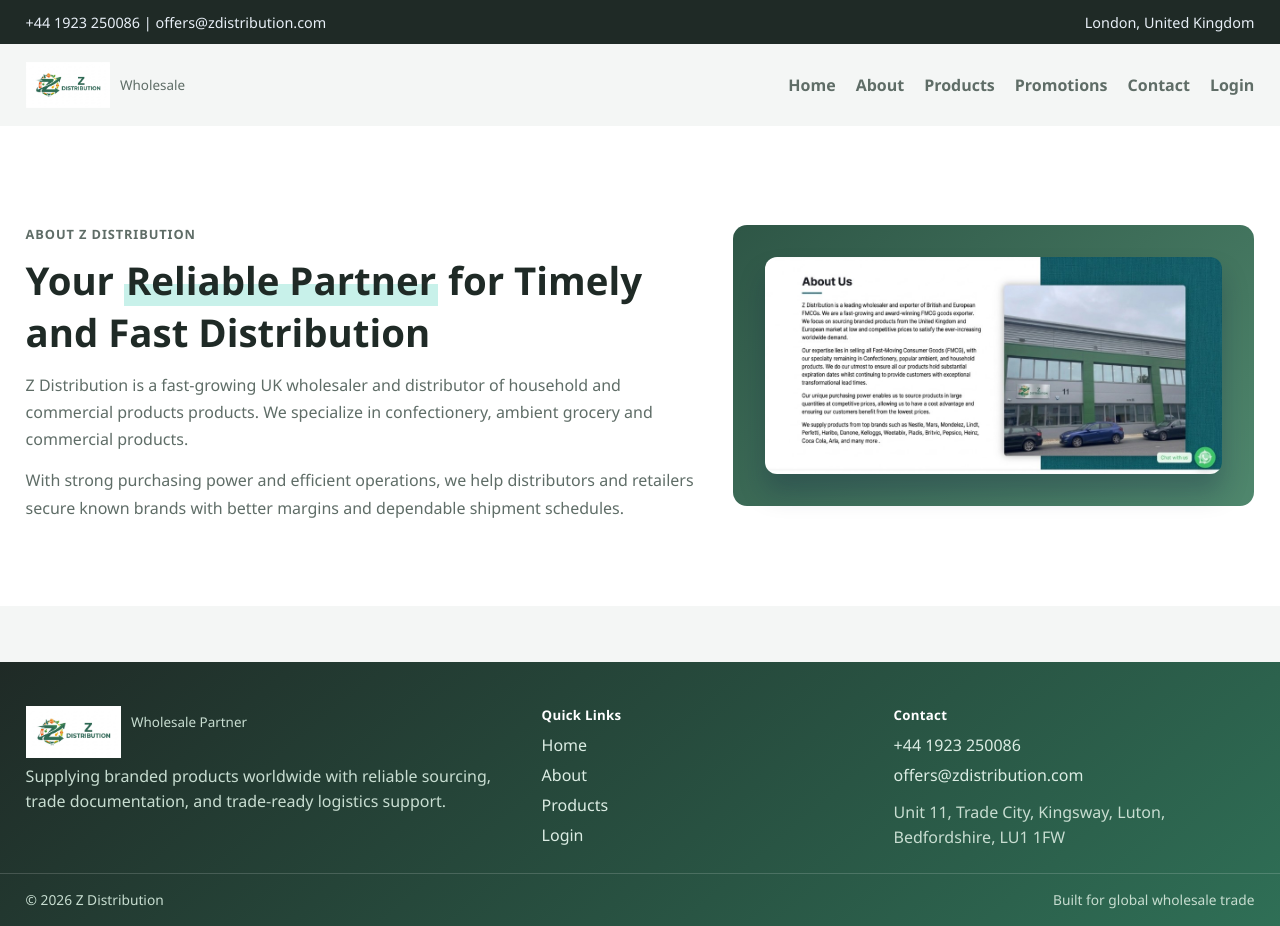
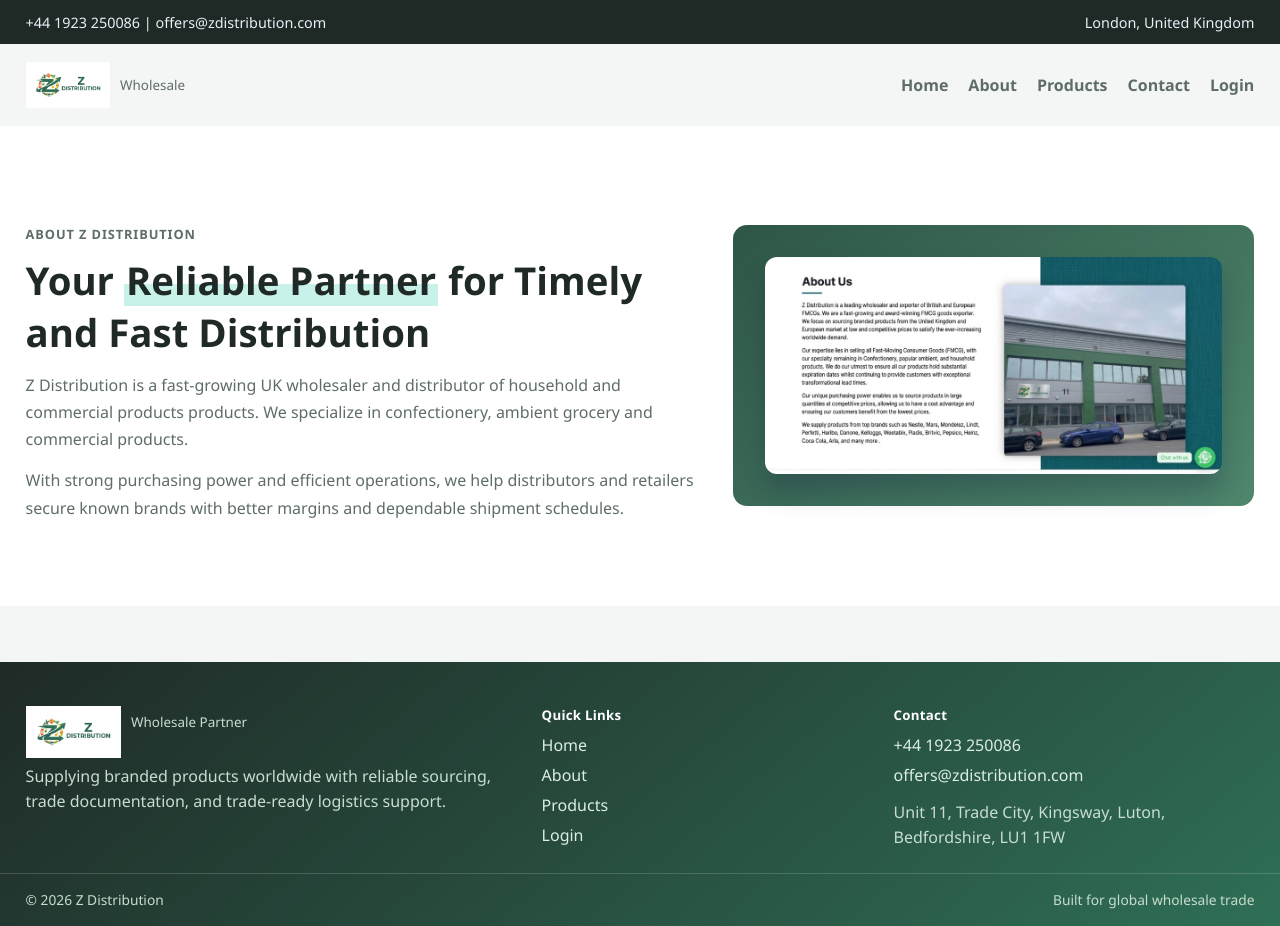
Before and after one commit to siteallbusiness-ops/zdistributions, a Next.js app: page /about in a window 1280 px wide. Built offline with nearby package versions, Linux system fonts and the light colour scheme.

Commit message:
Remove promotions link from SiteHeader navigation

```diff
--- a/app/components/SiteHeader.js
+++ b/app/components/SiteHeader.js
@@ -27,7 +27,6 @@ export default function SiteHeader() {
           <Link href="/">Home</Link>
           <Link href="/about">About</Link>
           <Link href="/products">Products</Link>
-          <Link href="/#promotions">Promotions</Link>
           <Link href="/contact">Contact</Link>
           <Link href="/login">Login</Link>
         </div>
```
